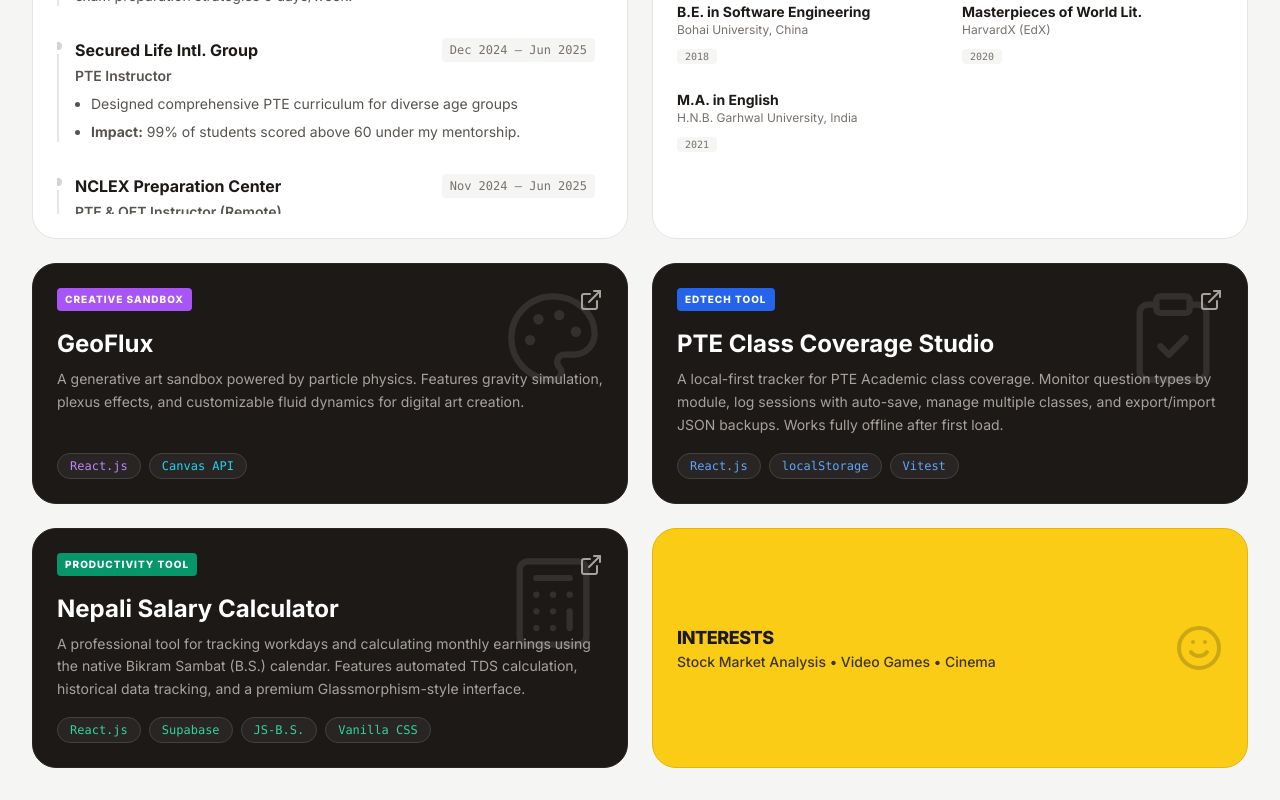
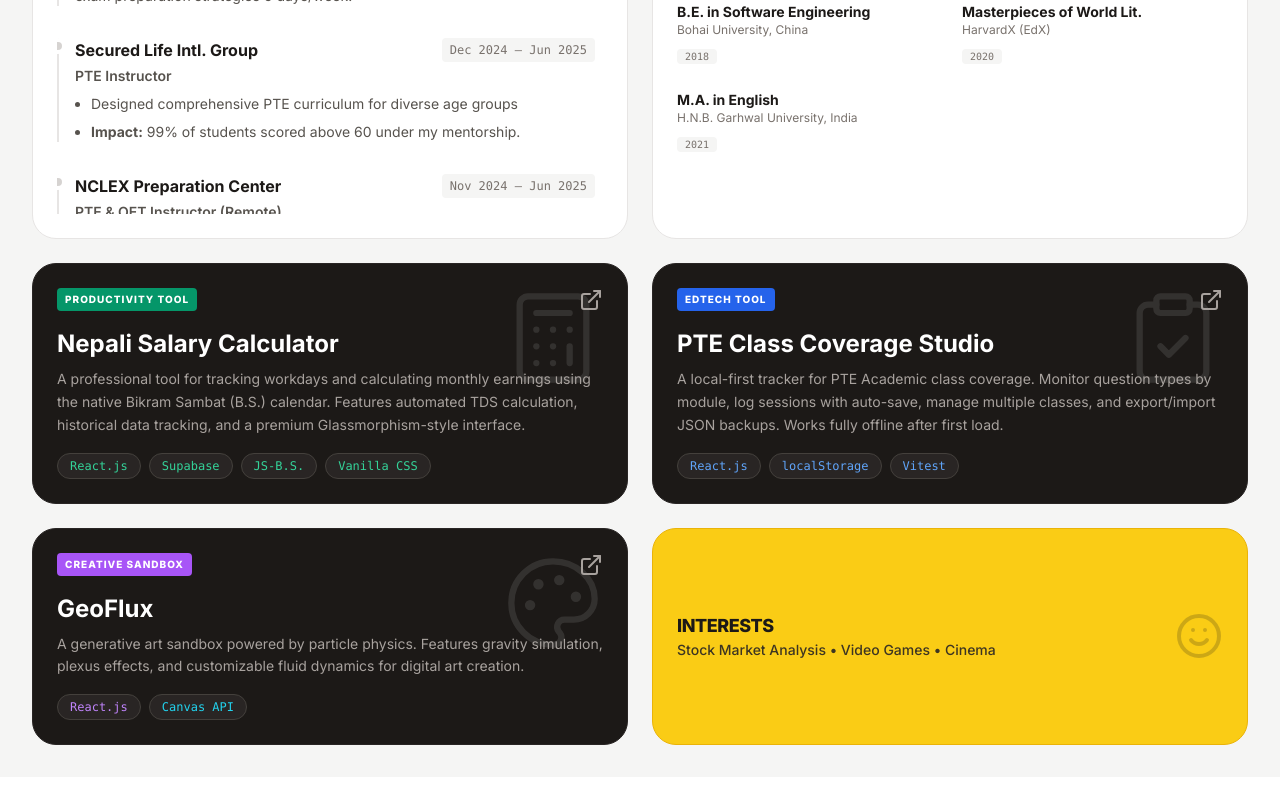
Before and after one commit to scuba3198/mumukshu-portfolio, a React (Vite) app: page / in a window 1280 px wide. Shown: the part 784-1584 px from the top of the page. After the commit the page ends 1561 px from the top, so only its background shows below. Built offline with nearby package versions, Linux system fonts and the light colour scheme; a web font is replaced by a local one.

Commit message:
fix: reorder projects by complexity descending

```diff
--- a/src/App.jsx
+++ b/src/App.jsx
@@ -39,14 +39,14 @@ function App() {
       {/* Education */}
       <Education education={education} />
 
-      {/* Project: GeoFlux */}
-      <ProjectCard project={geoflux} />
+      {/* Project: Salary Calculator */}
+      <ProjectCard project={salaryCalculator} />
 
       {/* Project: PTE Class Coverage Studio */}
       <ProjectCard project={pteClassCoverage} />
 
-      {/* Project: Salary Calculator */}
-      <ProjectCard project={salaryCalculator} />
+      {/* Project: GeoFlux */}
+      <ProjectCard project={geoflux} />
 
       {/* Interests */}
       <Interests interests={interests} />
```
